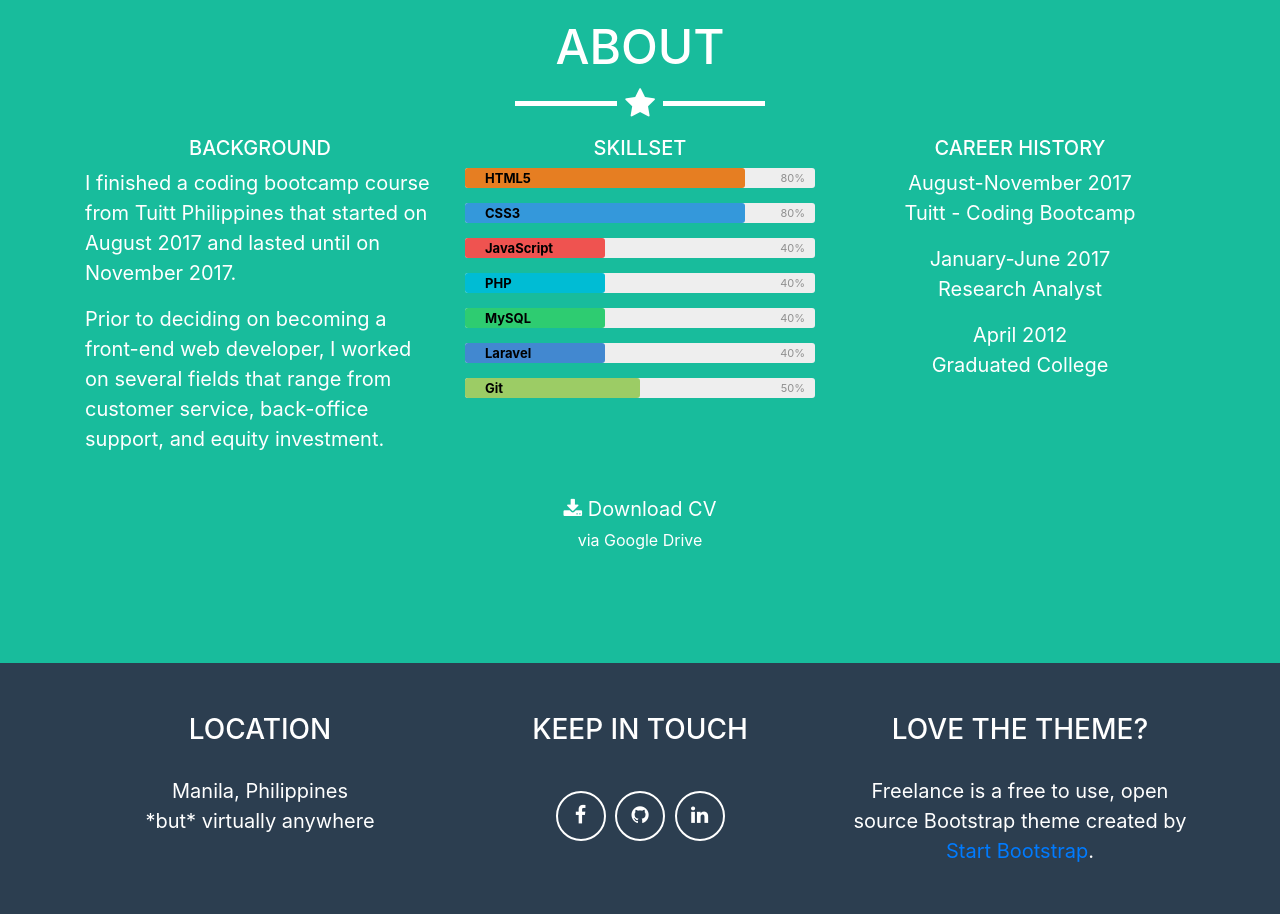
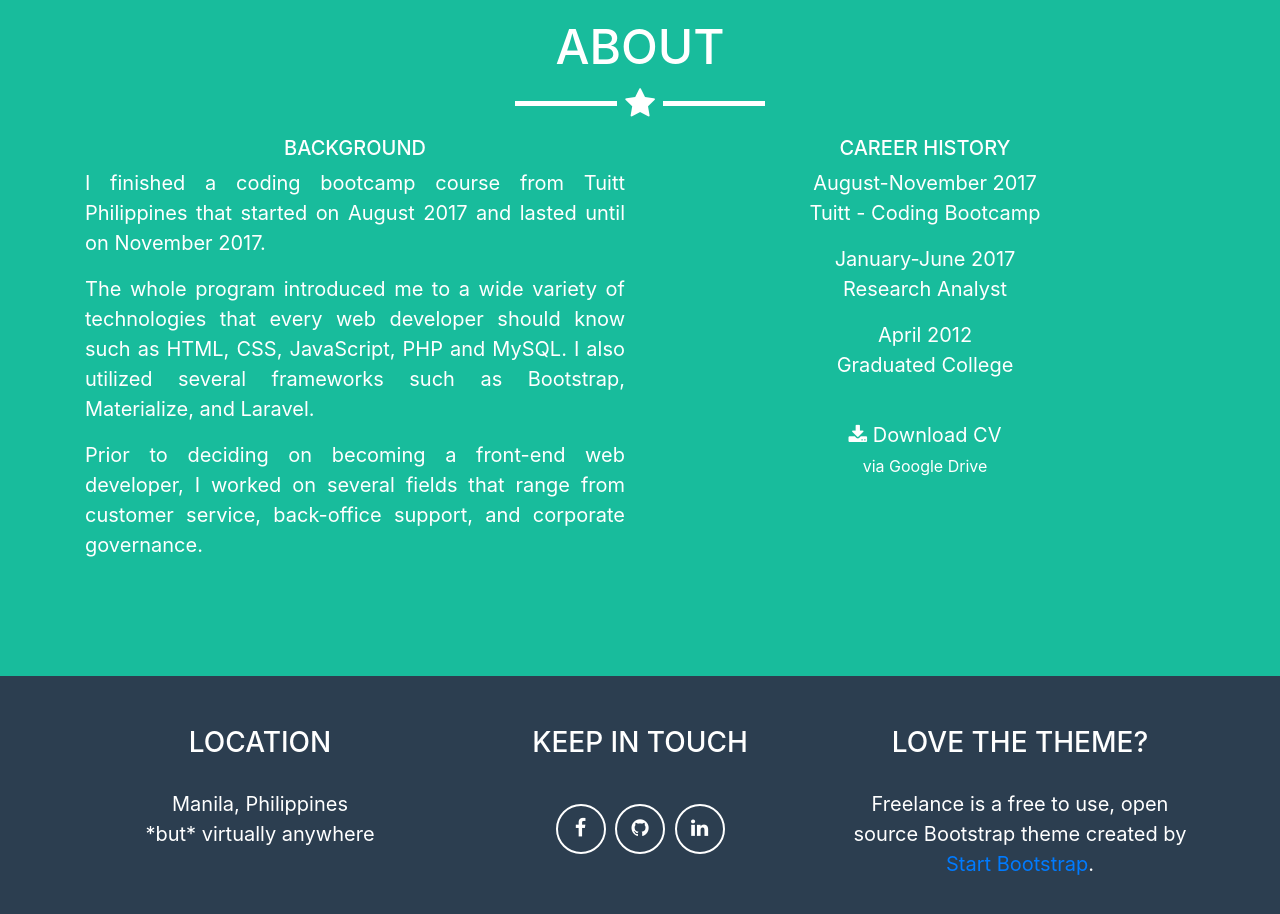
Before and after one commit to saintmart/my-dev-portfolio, a website with bundled scripts: page index.html in a window 1280 px wide. Shown: the part 1860-2774 px from the top of the page. Built offline with nearby package versions, Linux system fonts and the light colour scheme.

Commit message:
Update devport

```diff
--- a/css/freelancer.css
+++ b/css/freelancer.css
@@ -504,6 +504,10 @@ footer {
   text-align: center;
 }
 
+.aboutskillset ~ p {
+  text-align: justify;
+}
+
 @media (max-width: 330px) {
   .modal-body .btn.btn-success {
     margin-right: 0 !important;
--- a/index.html
+++ b/index.html
@@ -153,61 +153,60 @@
         <h2 class="text-center">About</h2>
         <hr class="star-light">
         <div class="row">
-          <div class="col-lg-4 ml-auto">
+          <div class="col-lg-6 ml-auto">
             <h5 class="aboutskillset">Background</h5>
             <p>I finished a coding bootcamp course from <a href="http://tuitt.com/" target="_blank">Tuitt Philippines</a> that started on August 2017 and lasted until on November 2017.</p>
-            <p>Prior to deciding on becoming a front-end web developer, I worked on several fields that range from customer service, back-office support, and equity investment.</p>
+            <p>The whole program introduced me to a wide variety of technologies that every web developer should know such as HTML, CSS, JavaScript, PHP and MySQL. I also utilized several frameworks such as Bootstrap, Materialize, and Laravel.</p>
+            <p>Prior to deciding on becoming a front-end web developer, I worked on several fields that range from customer service, back-office support, and corporate governance.</p>
           </div>
 
-          <div class="col-lg-4 mr-auto">
+<!--           <div class="col-lg-4 mr-auto">
             <h5 class="aboutskillset">Skillset</h5>
 
                 <div class="skillbar clearfix " data-percent="80%">
                   <div class="skillbar-title" style="background: #d35400;"><span>HTML5</span></div>
                   <div class="skillbar-bar" style="background: #e67e22;"></div>
                   <div class="skill-bar-percent">80%</div>
-                </div> <!-- End Skill Bar -->
+                </div>
 
                 <div class="skillbar clearfix " data-percent="80%">
                   <div class="skillbar-title" style="background: #2980b9;"><span>CSS3</span></div>
                   <div class="skillbar-bar" style="background: #3498db;"></div>
                   <div class="skill-bar-percent">80%</div>
-                </div> <!-- End Skill Bar -->
+                </div>
 
                 <div class="skillbar clearfix " data-percent="40%">
                   <div class="skillbar-title" style="background: #ef5350;"><span>JavaScript</span></div>
                   <div class="skillbar-bar" style="background: #ef5350;"></div>
                   <div class="skill-bar-percent">40%</div>
-                </div> <!-- End Skill Bar -->
+                </div>
 
                 <div class="skillbar clearfix " data-percent="40%">
                   <div class="skillbar-title" style="background: #00bcd4;"><span>PHP</span></div>
                   <div class="skillbar-bar" style="background: #00bcd4;"></div>
                   <div class="skill-bar-percent">40%</div>
-                </div> <!-- End Skill Bar -->
+                </div>
 
                 <div class="skillbar clearfix " data-percent="40%">
                   <div class="skillbar-title" style="background: #27ae60;"><span>MySQL</span></div>
                   <div class="skillbar-bar" style="background: #2ecc71;"></div>
                   <div class="skill-bar-percent">40%</div>
-                </div> <!-- End Skill Bar -->
+                </div>
 
                 <div class="skillbar clearfix " data-percent="40%">
                   <div class="skillbar-title" style="background: #124e8c;"><span>Laravel</span></div>
                   <div class="skillbar-bar" style="background: #4288d0;"></div>
                   <div class="skill-bar-percent">40%</div>
-                </div> <!-- End Skill Bar -->
+                </div>
 
                 <div class="skillbar clearfix " data-percent="50%">
                   <div class="skillbar-title" style="background: #9ccc65;"><span>Git</span></div>
                   <div class="skillbar-bar" style="background: #9ccc65;"></div>
                   <div class="skill-bar-percent">50%</div>
-                </div> <!-- End Skill Bar -->
+                </div>
+          </div> -->
 
-
-          </div>
-
-          <div class="col-lg-4 mr-auto">
+          <div class="col-lg-6 mr-auto">
 
             <h5 class="aboutworkhistory">Career History</h5>
             <p>August-November 2017<br>
@@ -218,7 +217,17 @@
 
             <p>April 2012<br>
             Graduated College</p>
-          </div>
+
+            <p>
+              <a href="https://drive.google.com/open?id=1kmFZCpfFpM0zaxuRyMcOMCHSYZOGF9gwsY9pFNoRSyw" target="_blank" class="btn btn-lg btn-outline">
+              <i class="fa fa-download"></i>
+              Download CV
+              <br>
+              <small>via Google Drive</small>
+            </a>
+          </p>
+
+<!--           </div>
           <div class="col-lg-8 mx-auto text-center">
             <a href="https://drive.google.com/open?id=1kmFZCpfFpM0zaxuRyMcOMCHSYZOGF9gwsY9pFNoRSyw" target="_blank" class="btn btn-lg btn-outline">
               <i class="fa fa-download"></i>
@@ -226,7 +235,8 @@
               <br>
               <small>via Google Drive</small>
             </a>
-          </div>
+          </div> -->
+
         </div>
       </div>
     </section>
```
